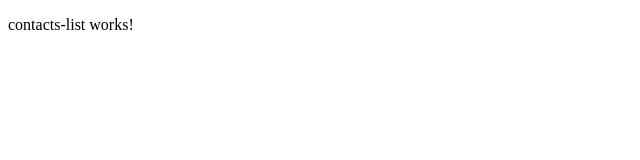
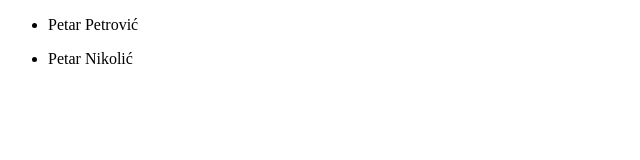
Before and after one commit to npantos/contacts, an Angular app: page / in a window 1280 px wide. Shown: the top 160 px of the page, without its empty margins (0-640 px from the left). Built offline with nearby package versions, Linux system fonts and the light colour scheme.

Commit message:
foreach i if

```diff
--- a/src/app/contacts-list/contacts-list.component.html
+++ b/src/app/contacts-list/contacts-list.component.html
@@ -1,3 +1,3 @@
-<p>
-  contacts-list works!
-</p>
+<ul *ngFor="let contact of contacts">
+  <li *ngIf="contact.firstName =='Petar'">{{ contact.firstName }} {{ contact.lastName }}</li>
+</ul>
--- a/src/app/contacts-list/contacts-list.component.ts
+++ b/src/app/contacts-list/contacts-list.component.ts
@@ -1,15 +1,45 @@
-import { Component, OnInit } from '@angular/core';
+import {Component, OnInit} from '@angular/core';
 
 @Component({
-  selector: 'app-contacts-list',
-  templateUrl: './contacts-list.component.html',
-  styleUrls: ['./contacts-list.component.css']
+    selector: 'app-contacts-list',
+    templateUrl: './contacts-list.component.html',
+    styleUrls: ['./contacts-list.component.css']
 })
 export class ContactsListComponent implements OnInit {
 
-  constructor() { }
+    contacts;
 
-  ngOnInit() {
-  }
+    constructor() {
+        this.contacts = [
+            {
+                firstName: 'John',
+                lastName: 'Doe',
+                email: 'john@example.com'
+            },
+            {
+                firstName: 'Daniel',
+                lastName: 'Ros',
+                email: 'daniel@example.com'
+            },
+            {
+                firstName: 'Martin',
+                lastName: 'Hess',
+                email: 'martin@example.com'
+            },
+            {
+                firstName: 'Petar',
+                lastName: 'Petrović',
+                email: 'martin@example.com'
+            },
+            {
+                firstName: 'Petar',
+                lastName: 'Nikolić',
+                email: 'martin@example.com'
+            }
+        ];
+    }
+
+    ngOnInit() {
+    }
 
 }
```
